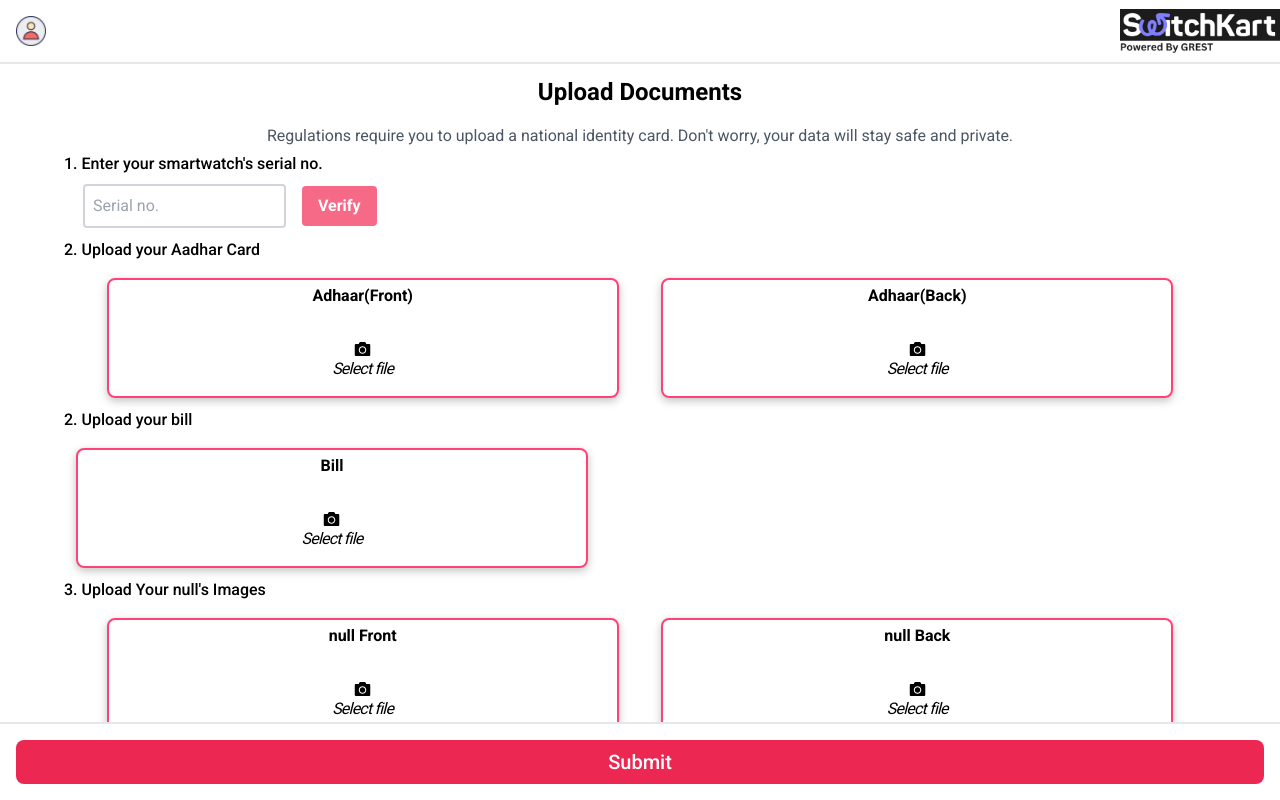
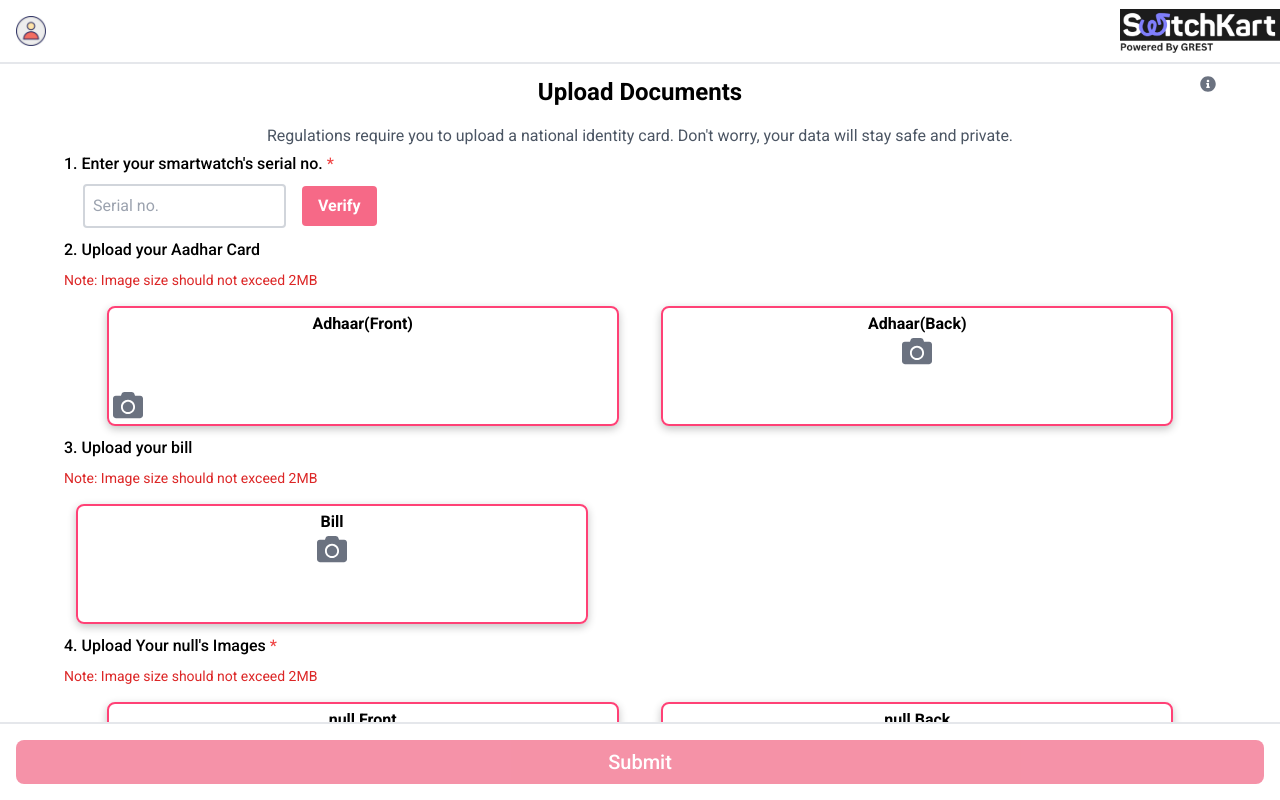
Before and after one commit to Nikhil321singh/C2b_Test, a React (Vite) app: page /pricepage in a window 1280 px wide. Built offline with nearby package versions, Linux system fonts and the light colour scheme.

Commit message:
image warning and guidelines

```diff
--- a/src/pages/Price.jsx
+++ b/src/pages/Price.jsx
@@ -5,7 +5,7 @@ import axios from "axios";
 import User_Logo from "../assets/User_Logo.jpg";
 import { FaCamera } from "react-icons/fa";
 import { CgSpinner } from "react-icons/cg";
-
+import { FaInfoCircle } from "react-icons/fa";
 const Price = ({ submitdata, userToken }) => {
   const userName = "";
   const leadsubmitDATA = JSON.parse(sessionStorage.getItem("responsedatadata"));
@@ -41,11 +41,32 @@ const Price = ({ submitdata, userToken }) => {
   };
 
   const handleChange = (setMEthod, e) => {
-    setMEthod(e.target.files[0]);
+    const file = e.target.files[0];
+    if (file && file.size > 5 * 1024 * 1024) {
+      alert("File size exceeds 5MB. Please choose a smaller file.");
+      return;
+    }
+    setMEthod(file);
   };
 
   const uploadAllImages = async () => {
     setIsLoading(true);
+
+    if (
+      !imeinumber ||
+      !phoneFront ||
+      !phoneBack ||
+      !phoneLeft ||
+      !phoneRight ||
+      !phoneTop ||
+      !phoneBottom
+    ) {
+      alert(
+        "Please fill in all mandatory fields (IMEI/Serial number and device images)."
+      );
+      setIsLoading(false);
+      return;
+    }
     const formData = new FormData();
     if (file) {
       formData.append("adharFront", file);
@@ -112,9 +133,53 @@ const Price = ({ submitdata, userToken }) => {
           />
         </div>
       </div>
-      <div className="w-[90%] md:w-[90%] mx-auto  h-[auto] mb-[93px]">
-        <div className="mt-3 text-center">
+      <div className="w-[90%] md:w-[90%] mx-auto h-[auto] mb-[93px]">
+        <div className="mt-3 text-center relative">
           <h1 className="text-2xl font-semibold">Upload Documents</h1>
+          <div className="absolute top-0 right-0 group">
+            <FaInfoCircle className="text-gray-500 cursor-pointer" />
+            <div
+              class="absolute hidden group-hover:block bg-gray-800 text-white text-xs rounded p-2 right-0 mt-1 w-48"
+              style={{ zIndex: 999 }}
+            >
+              <p>
+                Upload Your device images which should include close-up shot of
+                any specific damage, dent, scratches or wear and tear. Photos
+                should be taken from an approx distance of 30 cms.
+              </p>
+
+              <p>
+                <strong>Front Side:</strong> Ensure the entire front of the
+                phone is visible in display On condition and black screen
+                background. It should include the full screen and bezels.
+              </p>
+
+              <p>
+                <strong>Back Side:</strong> Capture the entire back side of the
+                phone, including the camera, logo, and any scratches or dents.
+              </p>
+
+              <p>
+                <strong>Left Side:</strong> Show the complete left side,
+                including buttons and any port.
+              </p>
+
+              <p>
+                <strong>Right Side:</strong> Show the complete right side,
+                including buttons and any port.
+              </p>
+
+              <p>
+                <strong>Top Side:</strong> Show the full top edge of the phone,
+                including any ports or sensors.
+              </p>
+
+              <p>
+                <strong>Bottom Side:</strong> Capture the full bottom edge,
+                including any ports or speakers.
+              </p>
+            </div>
+          </div>
           <p className="mt-4 text-gray-600">
             Regulations require you to upload a national identity card. Don't
             worry, your data will stay safe and private.
@@ -168,7 +233,17 @@ const Price = ({ submitdata, userToken }) => {
       <div className="fixed bottom-0 flex flex-col w-full gap-2 p-4 bg-white border-t-2 ">
         <div
           onClick={() => uploadAllImages()}
-          className="bg-[#EC2752] relative text-center py-1 px-2 rounded-lg cursor-pointer flex justify-between  text-white items-center"
+          className={`bg-[#EC2752] relative text-center py-1 px-2 rounded-lg cursor-pointer flex justify-between text-white items-center ${
+            !imeinumber ||
+            !phoneFront ||
+            !phoneBack ||
+            !phoneLeft ||
+            !phoneRight ||
+            !phoneTop ||
+            !phoneBottom
+              ? "opacity-50 cursor-not-allowed"
+              : ""
+          }`}
         >
           {isLoading && (
             <CgSpinner
@@ -228,7 +303,8 @@ const ImeiField = ({ imeinumber, setImeiNumber }) => {
         <p className="text-base font-medium">1.</p>
         <p className="text-base font-medium three">
           Enter your{" "}
-          {Device === "Mobile" ? "phone's IMEI No." : "smartwatch's serial no."}
+          {Device === "Mobile" ? "phone's IMEI No." : "smartwatch's serial no."}{" "}
+          <span className="text-red-500">*</span>
         </p>
       </div>
 
@@ -272,9 +348,13 @@ const AdharField = ({
     <div className="flex flex-col adharcard mt-[10px]">
       <div className="flex gap-1 two">
         <p className="text-base font-medium">2.</p>
+        <div className="flex items-center">
           <p className="text-base font-medium three">Upload your Aadhar Card</p>
         </div>
-
+      </div>
+      <p className="mt-2 text-sm text-red-600">
+        Note: Image size should not exceed 2MB
+      </p>
       <div className="flex inputAADHAR justify-evenly">
         <div className="p-1 mt-4 text-center border-2 justify-between rounded-lg h-[15vh] w-[40vw] relative flex flex-col border-[#ff4176] shadow-[rgba(0,_0,_0,_0.24)_0px_3px_8px]">
           <p className="font-semibold text-center">Adhaar(Front)</p>
@@ -286,10 +366,7 @@ const AdharField = ({
           />
           <button onClick={() => handleCameraButtonClick(fileInputRef)}>
             {!file ? (
-              <i className="absolute flex flex-col items-center justify-center transform -translate-x-1/2 -translate-y-1/2 fa-camera top-[70%] left-1/2">
-                <FaCamera />
-                <span className="block tracking-tighter">Select file</span>
-              </i>
+              <FaCamera className="text-3xl text-gray-500" />
             ) : (
               <img
                 className="w-full h-[60px]"
@@ -309,10 +386,7 @@ const AdharField = ({
           />
           <button onClick={() => handleCameraButtonClick(idproofBackRef)}>
             {!idProofBack ? (
-              <i className="absolute flex flex-col items-center justify-center transform -translate-x-1/2 -translate-y-1/2 fa-camera top-[70%] left-1/2">
-                <FaCamera />
-                <span className="block tracking-tighter">Select file</span>
-              </i>
+              <FaCamera className="text-3xl text-gray-500" />
             ) : (
               <img
                 className="w-full h-[60px]"
@@ -339,12 +413,17 @@ const PhoneBill = ({
   return (
     <div className="flex flex-col adharcard mt-[10px]">
       <div className="flex gap-1 two">
-        <p className="text-base font-medium">2.</p>
+        <p className="text-base font-medium">3.</p>
+        <div className="flex items-center">
           <p className="text-base font-medium three">
             Upload your {Device === "Mobile" && "phone's"}
             {Device === "Watch" && "smartwatch's"} bill
           </p>
         </div>
+      </div>
+      <p className="mt-2 text-sm text-red-600">
+        Note: Image size should not exceed 2MB
+      </p>
 
       <div className="flex justify-start ml-3 inputAADHAR">
         {/* 1 */}
@@ -361,10 +440,7 @@ const PhoneBill = ({
           />
           <button onClick={() => handleCameraButtonClick(phoneBillRef)}>
             {!phoneBill ? (
-              <i className="absolute flex flex-col items-center justify-center transform -translate-x-1/2 -translate-y-1/2 fa-camera top-[70%] left-1/2">
-                <FaCamera />
-                <span className="block tracking-tighter">Select file</span>
-              </i>
+              <FaCamera className="text-3xl text-gray-500" />
             ) : (
               <img
                 className="w-full h-[60px]"
@@ -405,11 +481,17 @@ const PhonePhotos1 = ({
   return (
     <div className="flex flex-col adharcard mt-[10px] ">
       <div className="flex gap-1 two">
-        <p className="text-base font-medium">3.</p>
+        <p className="text-base font-medium">4.</p>
+        <div className="flex items-center">
           <p className="text-base font-medium three">
-          {`Upload Your ${Device}'s Images`}
+            {`Upload Your ${Device}'s Images`}{" "}
+            <span className="text-red-500">*</span>
           </p>
         </div>
+      </div>
+      <p className="mt-2 text-sm text-red-600">
+        Note: Image size should not exceed 2MB
+      </p>
       <div className="flex flex-wrap inputAADHAR justify-evenly">
         <div className="mt-4 p-1 text-center border-2 justify-between rounded-lg h-[15vh] w-[40vw] relative border-[#ff4176] shadow-[rgba(0,_0,_0,_0.24)_0px_3px_8px]">
           <p className="text-center font-semibold">{`${Device} Front`}</p>
@@ -421,10 +503,7 @@ const PhonePhotos1 = ({
           />
           <button onClick={() => handleCameraButtonClick(phoneFrontRef)}>
             {!phoneFront ? (
-              <i className="absolute flex flex-col justify-center items-center  transform -translate-x-1/2 -translate-y-1/2 fa-camera left-1/2 top-[70%]">
-                <FaCamera />
-                <span className="block tracking-tighter">Select file</span>
-              </i>
+              <FaCamera className="text-3xl text-gray-500" />
             ) : (
               <img
                 src={URL.createObjectURL(phoneFront)}
@@ -444,10 +523,7 @@ const PhonePhotos1 = ({
           />
           <button onClick={() => handleCameraButtonClick(phoneBackRef)}>
             {!phoneBack ? (
-              <i className="absolute flex flex-col items-center justify-center transform -translate-y-1/2 -translate-x-1/2 fa-camera top-[70%] left-1/2">
-                <FaCamera />
-                <span className="block tracking-tighter">Select file</span>
-              </i>
+              <FaCamera className="text-3xl text-gray-500" />
             ) : (
               <img
                 className="w-full h-[60px]"
@@ -472,10 +548,7 @@ const PhonePhotos1 = ({
           />
           <button onClick={() => handleCameraButtonClick(phoneLeftRef)}>
             {!phoneLeft ? (
-              <i className="absolute flex flex-col items-center justify-center transform -translate-y-1/2 -translate-x-1/2 fa-camera top-[70%] left-1/2">
-                <FaCamera />
-                <span className="block tracking-tighter">Select file</span>
-              </i>
+              <FaCamera className="text-3xl text-gray-500" />
             ) : (
               <img
                 className="h-[60px] w-full"
@@ -499,10 +572,7 @@ const PhonePhotos1 = ({
           />
           <button onClick={() => handleCameraButtonClick(phoneRightRef)}>
             {!phoneRight ? (
-              <i className="absolute flex flex-col items-center justify-center transform -translate-y-1/2 -translate-x-1/2 fa-camera top-[70%] left-1/2">
-                <FaCamera />
-                <span className="block tracking-tighter">Select file</span>
-              </i>
+              <FaCamera className="text-3xl text-gray-500" />
             ) : (
               <img
                 src={URL.createObjectURL(phoneRight)}
@@ -526,10 +596,7 @@ const PhonePhotos1 = ({
           />
           <button onClick={() => handleCameraButtonClick(phoneTopRef)}>
             {!phoneTop ? (
-              <i className="absolute flex flex-col items-center justify-center transform -translate-y-1/2 -translate-x-1/2 fa-camera top-[70%] left-1/2">
-                <FaCamera />
-                <span className="block tracking-tighter">Select file</span>
-              </i>
+              <FaCamera className="text-3xl text-gray-500" />
             ) : (
               <img
                 src={URL.createObjectURL(phoneTop)}
@@ -553,10 +620,7 @@ const PhonePhotos1 = ({
           />
           <button onClick={() => handleCameraButtonClick(phoneBottomRef)}>
             {!phoneBottom ? (
-              <i className="absolute flex flex-col justify-center items-center transform -translate-x-1/2 -translate-y-1/2 fa-camera top-[70%] left-1/2">
-                <FaCamera />
-                <span className="block tracking-tighter">Select file</span>
-              </i>
+              <FaCamera className="text-3xl text-gray-500" />
             ) : (
               <img
                 src={URL.createObjectURL(phoneBottom)}
```
Lines whose indentation alone changed are shown as unchanged.
